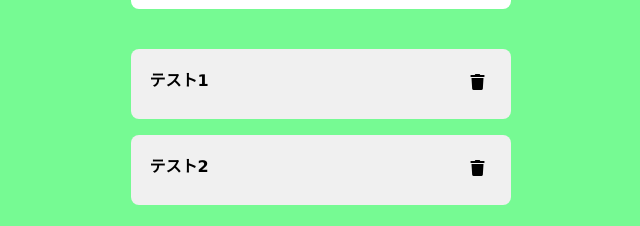
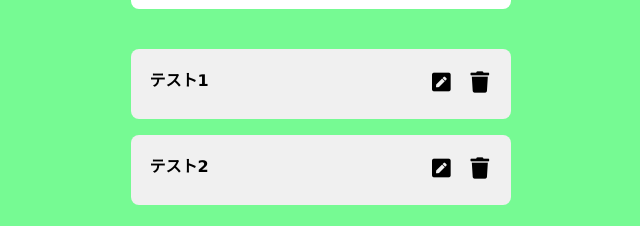
Before and after one commit to masahiro96848/react-hooks-todo, a React (Create React App) app: page / in a window 1280 px wide. Shown: the part 307-533 px from the top of the page, without its empty margins (319-959 px from the left). Built offline with nearby package versions, Linux system fonts and the light colour scheme.

Commit message:
feat: 編集アイコンを追加

```diff
--- a/src/components/TodoItem.jsx
+++ b/src/components/TodoItem.jsx
@@ -5,7 +5,8 @@ export const TodoItem = (props) => {
     return (
         <li className="list">
             <span className="item">{todo}</span>
-            <i onClick={() => deleteTodo(index)} className="fa fa-trash" aria-hidden="true"></i>
+            <i className="fas fa-pen-square fa-lg"></i>
+            <i onClick={() => deleteTodo(index)} className="fa fa-trash fa-lg" aria-hidden="true"></i>
         </li>
     )
 }
--- a/src/index.css
+++ b/src/index.css
@@ -61,6 +61,13 @@ body {
   margin-top: 8px;
 }
 
+.fa-pen-square {
+  position: absolute;
+  top: 25px;
+  right: 60px;
+  cursor: pointer;
+}
+
 .fa-trash {
   position: absolute;
   top: 25px;
```
